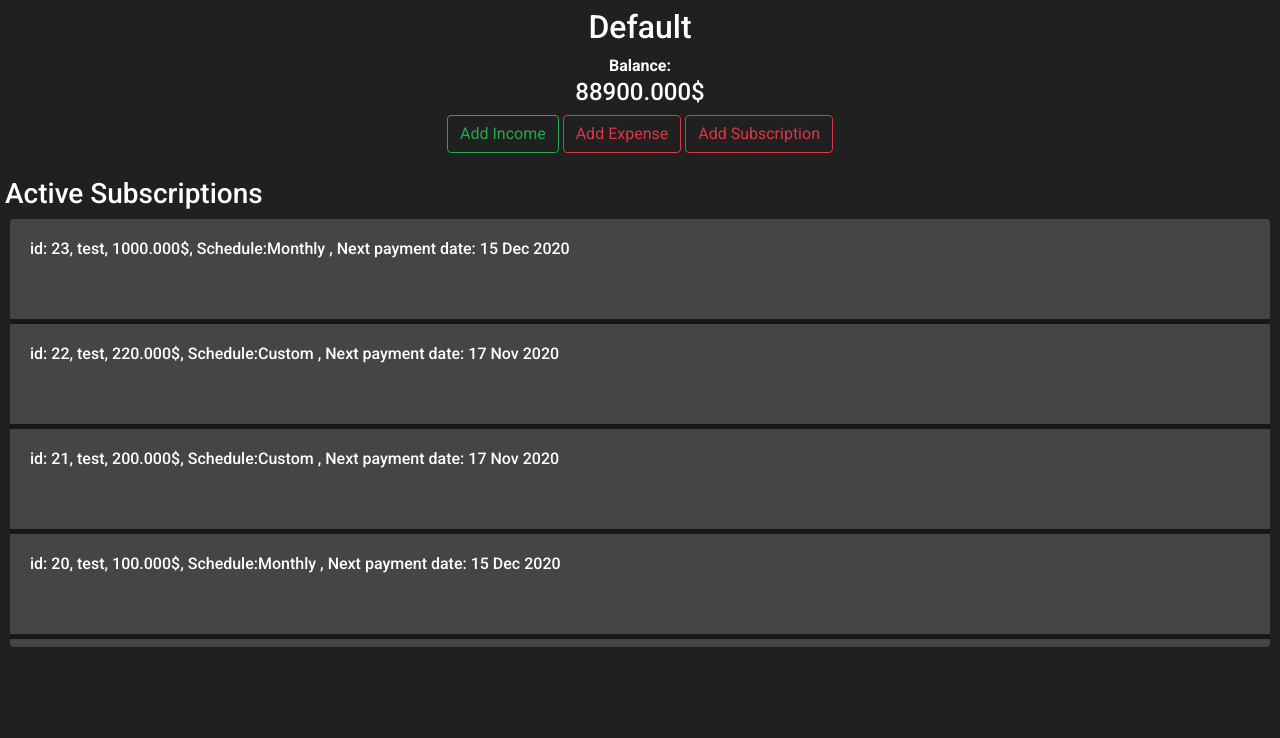
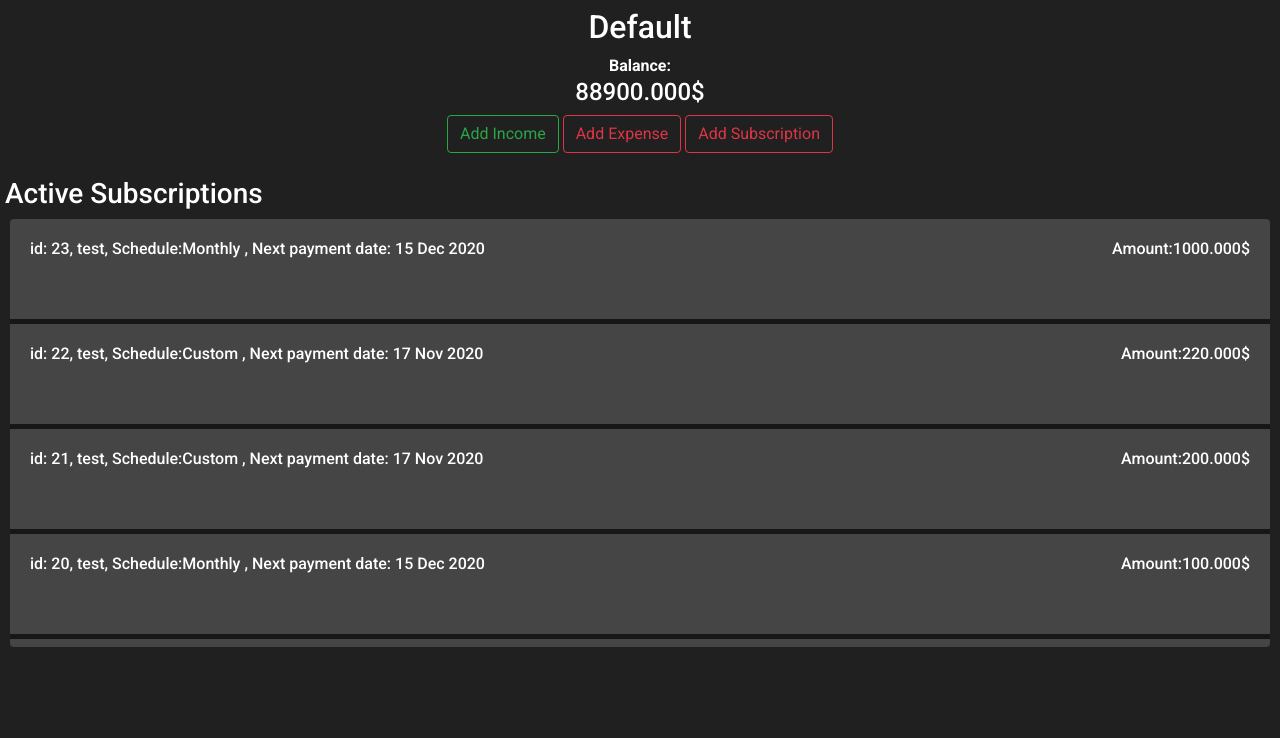
Before and after one commit to Evineit/Savings-django-webapp, a Django app: page / in a window 1280 px wide. Shown: the part 61-799 px from the top of the page. Run offline with Django 3.2, Linux system fonts and the light colour scheme; a user stored in the database is signed in; data comes from the database, SQL or seed files in the repository; both versions use the stored data as it was after the commit; some libraries are stand-ins or nearby versions.

Commit message:
Add subscription amount change logic

```diff
--- a/finance/static/finance/index.js
+++ b/finance/static/finance/index.js
@@ -2,6 +2,7 @@ document.addEventListener('DOMContentLoaded', function() {
     const account_name = document.querySelector('#content>h2').innerHTML;
     reload_subs(account_name)
     set_buttons()
+
     document.querySelector('#incomesForm>form').onsubmit = function() {
         const amount = document.querySelector('#incomesForm>form>input').value;
         document.querySelector('#incomesForm>form>input').value = null;
@@ -170,22 +171,70 @@ function reload_subs(account_name) {
 
 function create_sub(payment){
     const element = document.createElement('div')
+    const top_div = document.createElement('div')
+    const bot_div = document.createElement('div')
     const title = document.createElement('h6')
+    const amount = document.createElement('h6')
     const stop_button = document.createElement('button')
+    const amount_button = document.createElement('button')
     element.className = "subs"
+    top_div.className = "subs-top-container"
     element.dataset.id = payment.id
+    title.style = "flex: 1;"
     stop_button.innerText = "Stop"
     stop_button.className = "btn btn-outline-danger btn-hidden"
     stop_button.addEventListener('click', () =>{
         hide_payment(element)
         stop_payment(payment.id)
     })
+    amount_button.innerText = "Change amount"
+    amount_button.className = "btn btn-outline-primary btn-hidden"
+    amount_button.addEventListener('click', () =>{
+        change_amount(payment.id, amount)
+    })
 
-    title.innerHTML = `id: ${payment.id}, ${payment.description}, ${payment.amount}$, Schedule:${payment.schedule_type}
+    title.innerHTML = `id: ${payment.id}, ${payment.description}, Schedule:${payment.schedule_type}
     , Next payment date: ${payment.next_date}`;
-    element.append(title)
-    element.append(stop_button)
+    amount.innerHTML = `Amount:${payment.amount}$`
+    top_div.append(title)
+    top_div.append(amount)
+    bot_div.append(amount_button)
+    bot_div.append(stop_button)
+    element.append(top_div)
+    element.append(bot_div)
+
     return element
+}
+
+function change_amount(payment_id, amount_elem){
+    document.getElementById("amount_form").style.display = "block";
+    document.querySelector('#amount_form>form').onsubmit = function() {
+        const amount = document.querySelector('#amount_form>form>input').value;
+        document.querySelector('#amount_form>form>input').value = null;
+        let csrftoken = getCookie('csrftoken');
+        fetch('/recpayments/'+payment_id,{
+            method: 'PUT',
+            body: JSON.stringify({
+                action: 'change_amount',
+                amount: amount,
+            }),
+            headers:{
+                "X-CSRFToken": csrftoken
+            }
+        })
+        .then( response =>{
+            closeForm()
+            if (response.ok){
+                response.json().then(result =>{
+                    amount_elem.innerHTML = `Amount:${result.amount}$`
+                })
+            }
+        })
+        .catch( error => {
+            console.log('Error:', error);
+        })
+        return false
+    }
 }
 
 function stop_payment(payment_id){
--- a/finance/static/finance/styles.css
+++ b/finance/static/finance/styles.css
@@ -28,9 +28,15 @@ div.subs-container .subs {
   animation-duration: 2s;
   animation-fill-mode: forwards;
   animation-play-state: paused;
+  display: flex;
+  flex-direction: column;
+}
+div.subs-container .subs .subs-top-container {
+  display: flex;
 }
 div.subs-container .btn-hidden {
   visibility: hidden;
+  margin-right: 5px;
 }
 div.subs-container .subs:hover .btn-hidden {
   visibility: visible;
@@ -80,6 +86,9 @@ div.subs-container .subs:hover .btn-hidden {
   max-height: 649px;
   max-width: 1284px;
   z-index: 2202;
+}
+.form-popup label, .form-popup h1, .form-popup h4 {
+  color: #202020;
 }
 
 /* Add styles to the form container */
--- a/finance/static/finance/styles.scss
+++ b/finance/static/finance/styles.scss
@@ -7,7 +7,7 @@ body {
   font-family: "roboto", sans-serif;
   font-weight: 700;
 
-  // padding: 5px;
+
 }
 
 div#content {
@@ -33,9 +33,18 @@ div.subs-container {
     animation-duration: 2s;
     animation-fill-mode: forwards;
     animation-play-state: paused;
+    display: flex;
+    flex-direction: column;
+    .subs-top-container{
+      display: flex;
+    }
+    // .subs-bot-container{
+
+    // }
   }
   .btn-hidden{
     visibility: hidden;
+    margin-right: 5px;
   }
   .subs:hover .btn-hidden{
     visibility: visible;
@@ -94,6 +103,9 @@ div.subs-container {
   max-height: 649px;
   max-width: 1284px;
   z-index: 2202;
+  label, h1, h4 {
+    color: #202020;
+  }
 }
 /* Add styles to the form container */
 .form-container {
--- a/finance/templates/finance/index.html
+++ b/finance/templates/finance/index.html
@@ -64,6 +64,15 @@
                 <button type="button" class="btn cancel" onclick="closeForm()">Close</button>
             </form>
         </div>
+        <div class="form-popup" id="amount_form">
+            <form class="form-container">
+              <h4>Change amount</h1>
+              <label for="amount"><b>Amount</b></label>
+              <input type="text" placeholder="Enter Amount $" name="amount" required>
+              <button type="submit" class="btn">Done</button>
+              <button type="button" class="btn cancel" onclick="closeForm()">Close</button>
+            </form>
+        </div>
         <br>
         <h3>Active Subscriptions</h3>
         <div class="subs-container rounded">
--- a/finance/views.py
+++ b/finance/views.py
@@ -196,7 +196,12 @@ def rec_payment(request, id):
             if not new_amount: return JsonResponse({"error": "No amount in request"}, status=400)
             payment.amount =  new_amount
             payment.save()
-            return JsonResponse({"msg": f"Payment with id: {id}. Has a new amount{new_amount}"}, status=200)
-        else: return JsonResponse({"error":f"Action:{action} doesn't exist"}, status=400)
+            payment.refresh_from_db()
+            return JsonResponse({
+                "msg": f"Payment with id: {id}. Has a new amount{new_amount}",
+                "amount": payment.amount
+            }, status=200)
+        else:
+            return JsonResponse({"error":f"Action:{action} doesn't exist"}, status=400)
     else:
         return JsonResponse({"error": "GET or PUT request required."}, status=400)
```
Also changed, not shown: db.sqlite3, 1 other file.
